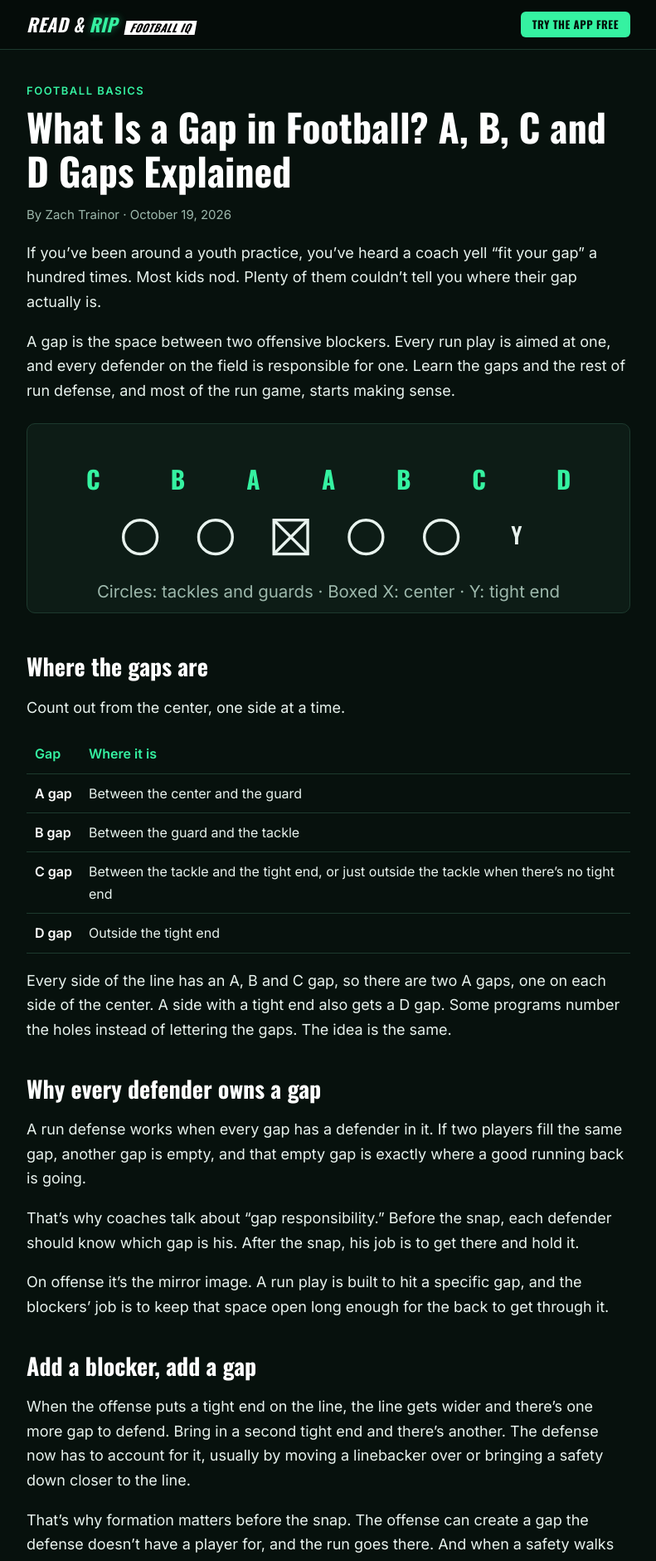
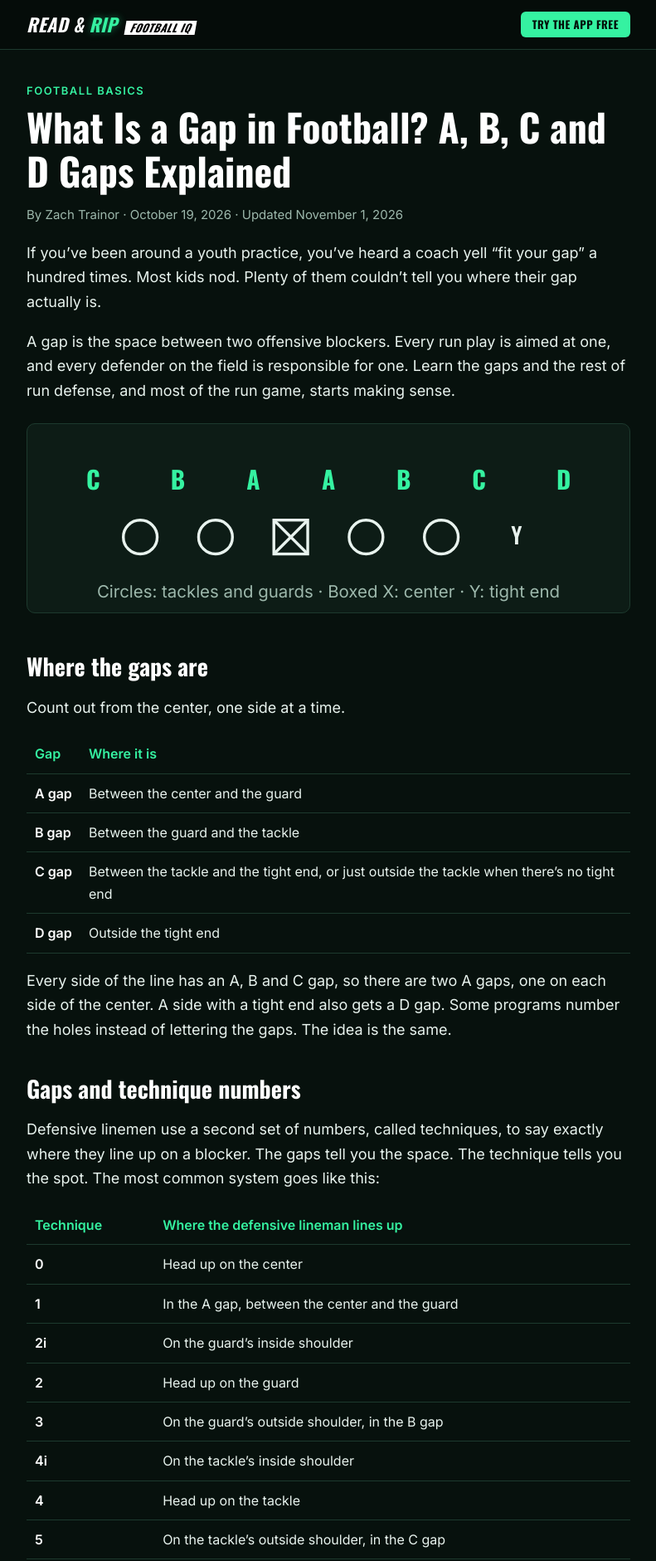
Before and after one commit to ReadandRipQB/readandrip-learn, a Jekyll site: the page built from _posts/2026-10-19-what-is-a-gap-in-football.md, in a window 1280 px wide. Shown: the top 1881 px of the page at 83% size, without its empty margins (244-1035 px from the left). Built offline with Jekyll 4.4.1, drawn with Linux system fonts in a browser that asks for light colours; some of the changed text lies outside the part shown.

Commit message:
SEO refresh: author box and updated dates, technique numbers in the gap article, quiz link in the coverages article, 8 new topic map rows
Co-Authored-By: Claude Opus 5.5 <noreply@anthropic.com>
Claude-Session: https://claude.ai/code/session_011pDAALEJt6xdgutVSYrY1w

```diff
--- a/_layouts/post.html
+++ b/_layouts/post.html
@@ -4,11 +4,16 @@ layout: default
 <article class="post">
   <p class="eyebrow">{{ page.category | default: 'Football IQ' }}</p>
   <h1>{{ page.title }}</h1>
-  <p class="meta">By {{ page.author | default: site.author }} &middot; {{ page.date | date: '%B %-d, %Y' }}</p>
+  <p class="meta">By {{ page.author | default: site.author }} &middot; {{ page.date | date: '%B %-d, %Y' }}{% if page.last_modified_at %} &middot; Updated {{ page.last_modified_at | date: '%B %-d, %Y' }}{% endif %}</p>
 
   <div class="post-body">
     {{ content }}
   </div>
+
+  <aside class="author-box" aria-label="About the author">
+    <p class="eyebrow">About the author</p>
+    <p><strong>Zach Trainor</strong> was an All-State quarterback at Walled Lake Western in Michigan, then played quarterback at the D1, D2 and D3 levels. He learned the defensive side of the game from former NFL defensive back Steve Wilson, and he built the Read &amp; Rip app to teach players to read a defense before the snap. Every diagram on this site is drawn the way he draws it on the whiteboard.</p>
+  </aside>
 
   <aside class="cta">
     <h2>Train this until it's automatic</h2>
--- a/_posts/2026-10-19-what-is-a-gap-in-football.md
+++ b/_posts/2026-10-19-what-is-a-gap-in-football.md
@@ -3,6 +3,7 @@ title: "What Is a Gap in Football? A, B, C and D Gaps Explained"
 description: "A gap is the space between two blockers. Learn where the A, B, C and D gaps are, why every defender owns one, and what to look for before the snap."
 category: Football basics
 author: Zach Trainor
+last_modified_at: 2026-11-01
 ---
 
 If you've been around a youth practice, you've heard a coach yell "fit your gap" a hundred times. Most kids nod. Plenty of them couldn't tell you where their gap actually is.
@@ -49,6 +50,23 @@ Count out from the center, one side at a time.
 
 Every side of the line has an A, B and C gap, so there are two A gaps, one on each side of the center. A side with a tight end also gets a D gap. Some programs number the holes instead of lettering the gaps. The idea is the same.
 
+## Gaps and technique numbers
+
+Defensive linemen use a second set of numbers, called techniques, to say exactly where they line up on a blocker. The gaps tell you the space. The technique tells you the spot. The most common system goes like this:
+
+| Technique | Where the defensive lineman lines up |
+| --- | --- |
+| **0** | Head up on the center |
+| **1** | In the A gap, between the center and the guard |
+| **2i** | On the guard's inside shoulder |
+| **2** | Head up on the guard |
+| **3** | On the guard's outside shoulder, in the B gap |
+| **4i** | On the tackle's inside shoulder |
+| **4** | Head up on the tackle |
+| **5** | On the tackle's outside shoulder, in the C gap |
+
+The quick way to remember it: a 1 technique lives in the A gap, a 3 in the B gap and a 5 in the C gap. Numbers past 5, out on the tight end, change from program to program, so learn the ones your coach uses.
+
 ## Why every defender owns a gap
 
 A run defense works when every gap has a defender in it. If two players fill the same gap, another gap is empty, and that empty gap is exactly where a good running back is going.
@@ -86,6 +104,10 @@ With five offensive linemen and no tight end, there are six: an A, B and C gap o
 
 The A gap is between the center and the guard, on either side. It's the shortest path to the quarterback, which is why pressure through the A gap gets home so fast.
 
+### What is a 3 technique?
+
+A defensive lineman lined up on the guard's outside shoulder, in the B gap. It's one of the most common spots for an interior lineman, and in most fronts he's the B-gap player.
+
 ### Who is responsible for each gap?
 
 It depends on the defense's call. The front and the coverage decide who fills which gap. What never changes is that every gap needs someone.
--- a/assets/css/style.css
+++ b/assets/css/style.css
@@ -120,3 +120,7 @@ h3 { font-size: 21px; margin: 28px 0 8px; }
   .quiz-opts { grid-template-columns: 1fr; }
   .quiz-q { font-size: 21px; }
 }
+
+/* Author box */
+.author-box { margin-top: 40px; padding: 20px 24px; border-left: 3px solid var(--green); background: var(--panel); border-radius: 0 10px 10px 0; }
+.author-box p { margin: 6px 0 0; }
```
Also changed, not shown: TOPIC_MAP.md (+8 -0 lines), _posts/2026-10-26-football-coverages-explained.md (+3 -0 lines).
